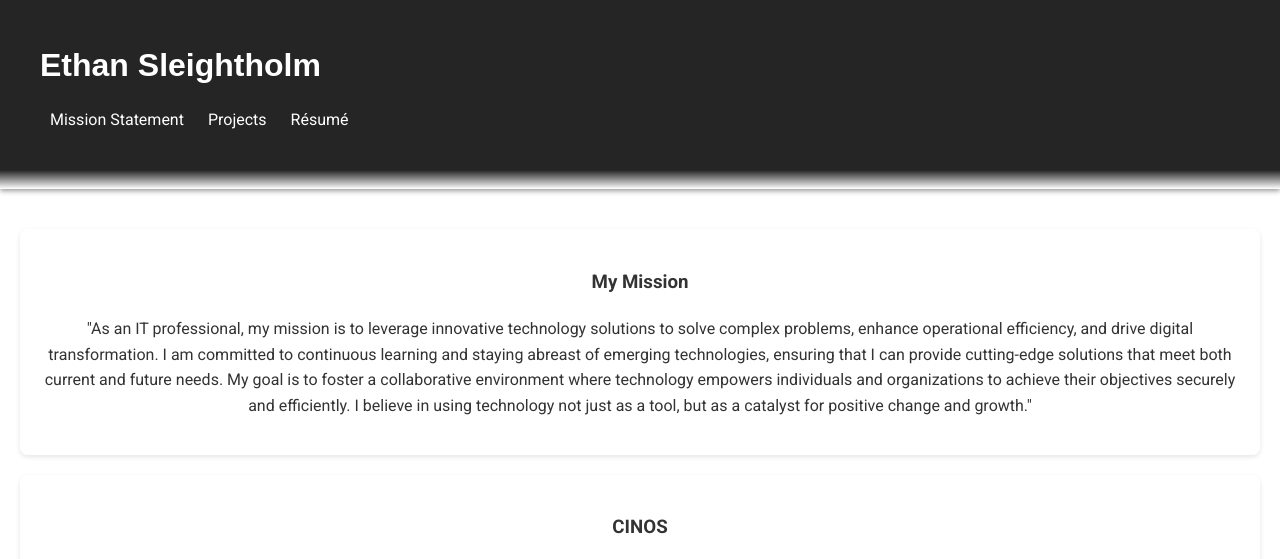
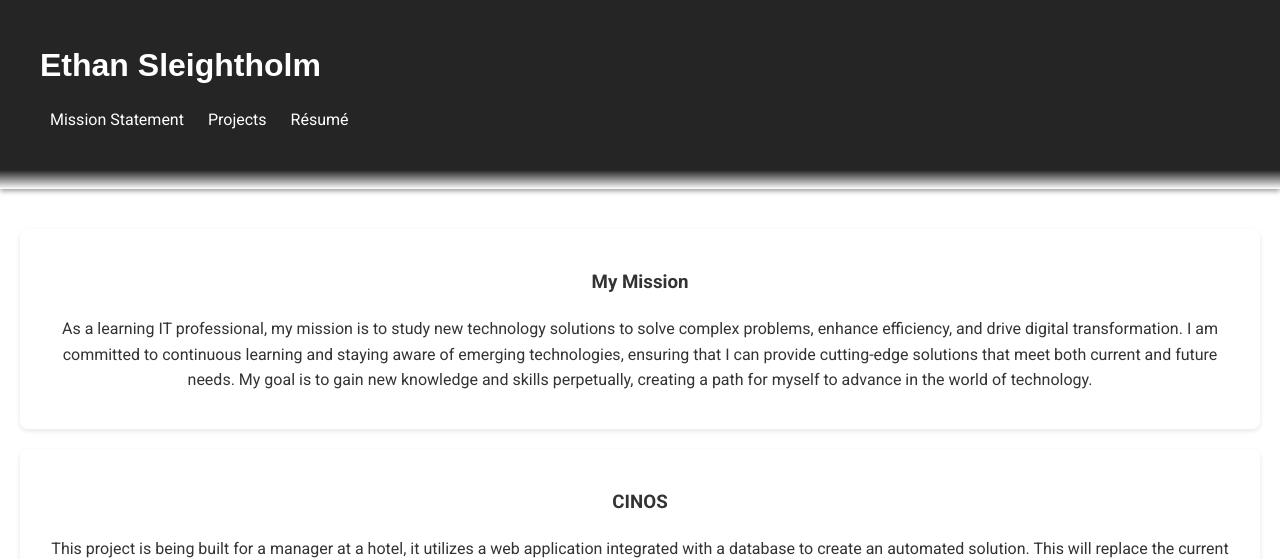
Before and after one commit to Sleightholm/Sleightholm.github.io, a plain HTML site: page index.html in a window 1280 px wide. Shown: the top 559 px of the page. Drawn offline with Linux system fonts and the light colour scheme.

Commit message:
Update index.html

```diff
--- a/index.html
+++ b/index.html
@@ -14,7 +14,7 @@
             <ul>
                 <li><a href="#mission">Mission Statement</a></li>
                 <li><a href="#projects">Projects</a></li>
-                <li><a href="Resume (IT Seminar).pdf">Résumé</a></li>
+                <li><a href="Resume (IT Seminar).pdf" target="_blank">Résumé</a></li>
             </ul>
         </nav>
     </header>
@@ -22,17 +22,14 @@
         <div class="parallax">
         <section id="mission">
             <h3>My Mission</h3>
-            <p>"As an IT professional, my mission is to leverage innovative
-                 technology solutions to solve complex problems, enhance
-                  operational efficiency, and drive digital transformation.
-                   I am committed to continuous learning and staying abreast
-                    of emerging technologies, ensuring that I can provide
-                     cutting-edge solutions that meet both current and future
-                      needs. My goal is to foster a collaborative environment
-                       where technology empowers individuals and organizations
-                        to achieve their objectives securely and efficiently.
-                         I believe in using technology not just as a tool,
-                          but as a catalyst for positive change and growth."</p>
+            <p>As a learning IT professional, my mission is to study new
+                technology solutions to solve complex problems, enhance
+                efficiency, and drive digital transformation.
+                I am committed to continuous learning and staying aware
+                of emerging technologies, ensuring that I can provide
+                cutting-edge solutions that meet both current and future
+                needs. My goal is to gain new knowledge and skills perpetually,
+                creating a path for myself to advance in the world of technology.</p>
         </section>
         <section id="projects">
             <!-- Projects will be loaded here -->
```
